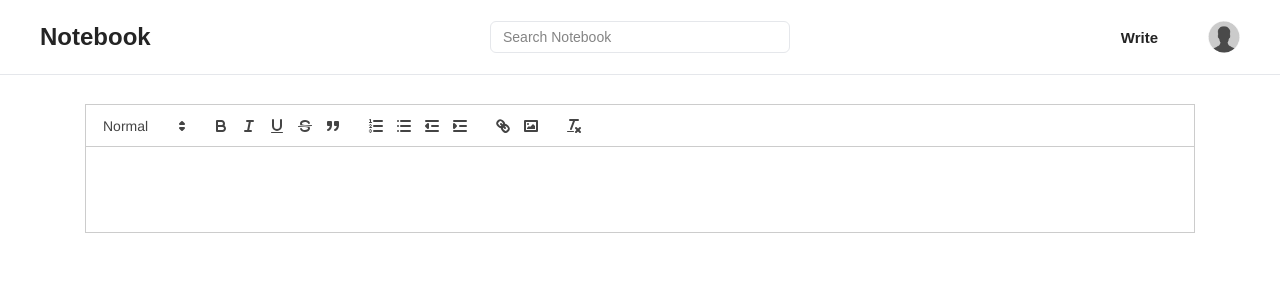
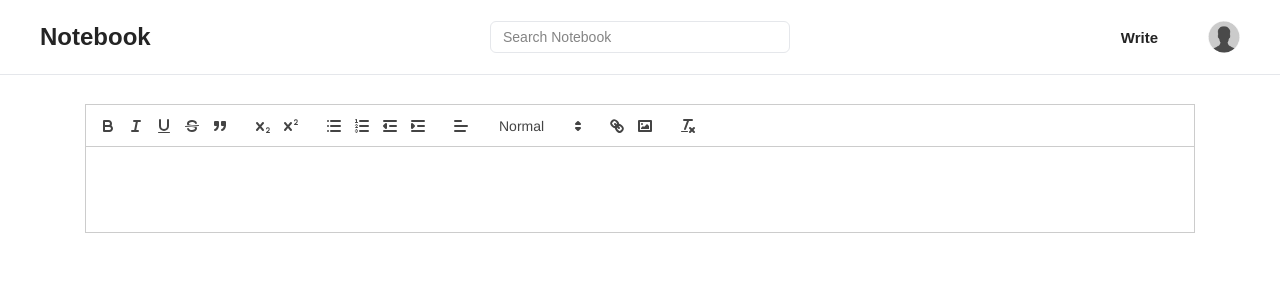
Before and after one commit to Wolleys/notebook, a Next.js app: page /new-post in a window 1280 px wide. Shown: the top 300 px of the page. Built offline with nearby package versions, Linux system fonts and the light colour scheme; a web font is replaced by a local one.

Commit message:
Add other editor modules

```diff
--- a/components/editor/index.tsx
+++ b/components/editor/index.tsx
@@ -11,14 +11,16 @@ interface EditorProps {
 const Editor: FC<EditorProps> = ({ value, onChange }) => {
   const modules = {
     toolbar: [
-      [{ header: [1, 2, false] }],
       ["bold", "italic", "underline", "strike", "blockquote"],
+      [{ script: "sub" }, { script: "super" }],
       [
+        { list: "bullet" },
         { list: "ordered" },
-        { list: "bullet" },
         { indent: "-1" },
         { indent: "+1" },
       ],
+      [{ align: [] }],
+      [{ header: [1, 2, 3, 4, 5, 6, false] }],
       ["link", "image"],
       ["clean"],
     ],
```
